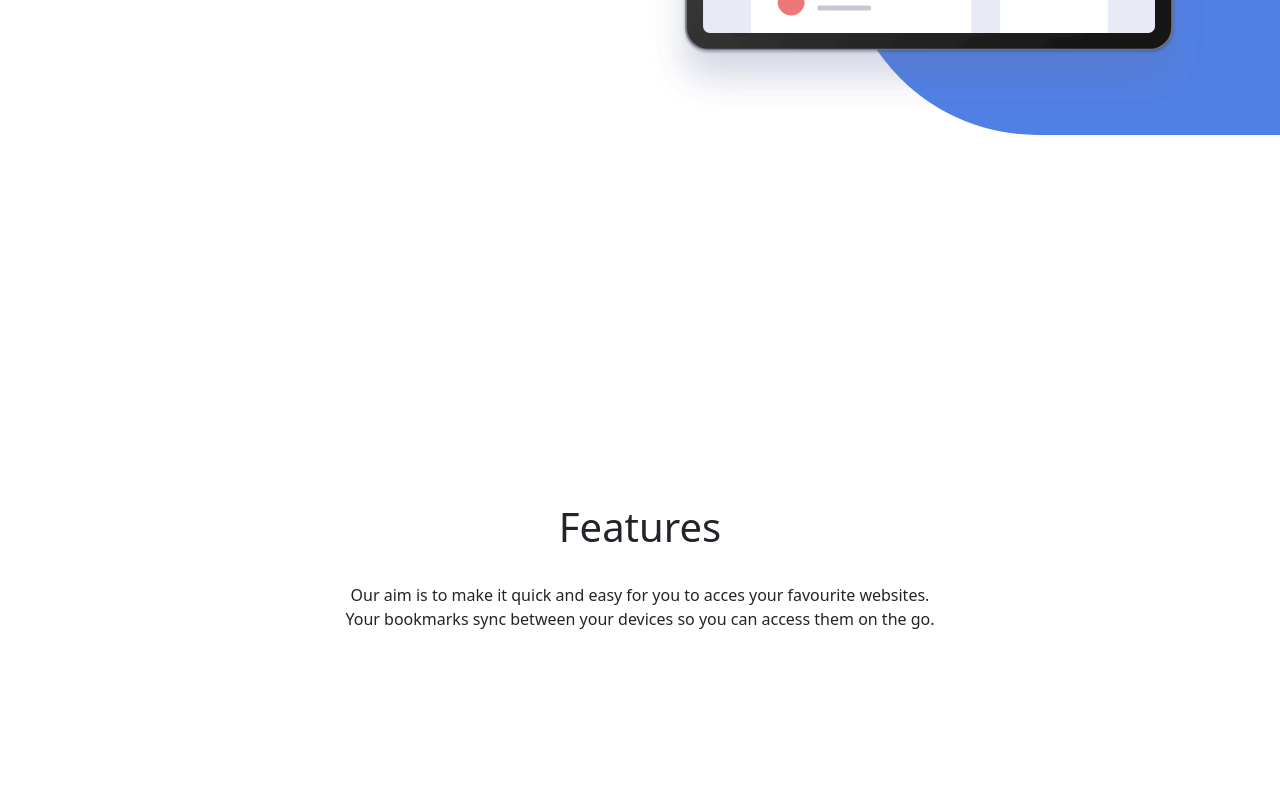
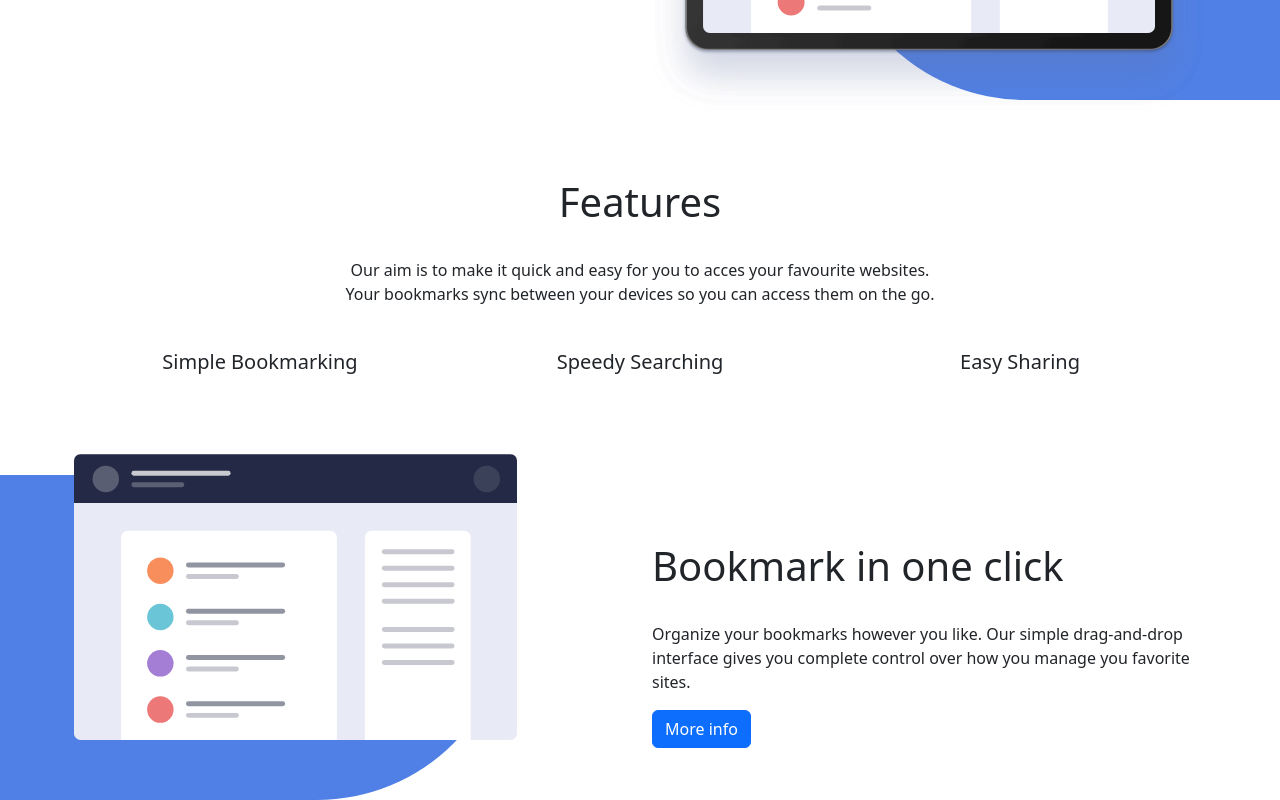
Before and after one commit to 0410L/SPRINT_2_MAQ_WEB_BOOTSTRAP, a website: page index.html in a window 1280 px wide. Shown: the part 449-1249 px from the top of the page. Before the commit the page ends 1124 px from the top, so only its background shows below. Drawn offline with nearby package versions, Linux system fonts and the light colour scheme.

Commit message:
practica 1.2.2

```diff
--- a/index.html
+++ b/index.html
@@ -9,6 +9,8 @@
     <link rel="stylesheet" href="main.css" />
     <link rel="stylesheet" href="style.css">
 </head>
+
+<!--Botonera-->
 
 <body>
   <header>
@@ -35,6 +37,9 @@
         </nav>
     </div>
 </header>
+
+<!--part principal web-->
+
   <div class="container mt-5 pt-3 p-1">
     <div class="row justify-content-center">
       <div class="col-lg-6 order-2 order-lg-1 text-lg-left align-center">
@@ -45,7 +50,7 @@
         <button class="btn btn-primary">Get it on Chrome</button>
         <button class="btn btn-light">Get it on Firefox</button>
       </div>
-      <div class="col-lg-6 order-1 order-lg-2 align-self-center">
+      <div class="col-lg-6 order-1 order-lg-2 align-self-center position-relative">
         <img src="./assets/Imagenes/illustration-hero.svg" alt="img" width="100%">
           <div class="formaazul"></div>
         </img>
@@ -53,11 +58,11 @@
     </div>
   </div>
 
+  <!--Secció FEATURES-->
 
-<main>
   <div class="container seccionFeatures mt-5 pt-3 p-1">
       <div class="row justify-content-center"></div>
-        <div class="col-12">
+        <div class="col-12 justify-content-center align-center text-center">
           <h1>Features</h1>
           <br>
             Our aim is to make it quick and easy for you to acces your
@@ -66,8 +71,38 @@
           <br>
       </div>
     </div>
+  </div><div class="container text-center">
+    <div class="row">
+      <div class="col">
+        <h5>Simple Bookmarking</h5>
+      </div>
+      <div class="col">
+        <h5>Speedy Searching</h5>
+      </div>
+      <div class="col">
+        <h5>Easy Sharing</h5>
+      </div>
+    </div>
+  </div>
+<div class="container mt-5 pt-3 p-1">
+    <div class="row justify-content-center">
+      <div class="col-lg-6 order-1 order-lg-1 align-self-center position-relative">
+        <img src="./assets/Imagenes/illustration-features-tab-1.svg" alt="img" width="80%">
+          <div class="formaazul2"></div>
+        </img>
+      </div>
+      <div class="col-lg-6 order-2 order-lg-2 text-lg-left align-center mt-5">
+        <h1 class="simplebookmark mt-5">Bookmark in one click</h1>
+        <br>
+        <p>Organize your bookmarks however you like.
+          Our simple drag-and-drop interface gives you complete
+          control over how you manage you favorite sites.</p>
+        <button class="btn btn-primary">More info</button>
+      </div>
+    </div>
   </div>
 
+<!--Secció Àrea de descàrregues-->
 
 
 <footer>
--- a/style.css
+++ b/style.css
@@ -3,20 +3,29 @@
     position: relative;
 }
 
-.col-12{
-    text-align:center;
-    justify-content: center;
-}
-
 .formaazul{
     border-radius: 0px 0px 0px 193px;
     background: #5080E5;
-    position: relative;
+    position: absolute;
+    bottom: 10px;
+    left: 192px;
     z-index: -1;
-    top: -300px;
-    left: 192px;
     height: 325px;
+    width: 100%;
+
 }
+
+.formaazul2{
+    border-radius: 0px 0px 193px 0px;
+    background: #5080E5;
+    position: absolute;
+    bottom: -60px;
+    left: -130px;
+    z-index: -1;
+    height: 325px;
+    width: 100%;
+}
+
 
 .seccionfeatures{
     position: absolute;
@@ -68,11 +77,12 @@ header{
 }
 
 @media(max-width:992px){
-    .navbar-nav{
+    .navbar{
         background-color: #5080E5;
         border-bottom-left-radius: 15px;
         border-bottom-right-radius: 15px;
         padding-left: 20px;
+        opacity: 0%;
     }
 
     .simplebookmark{
```
